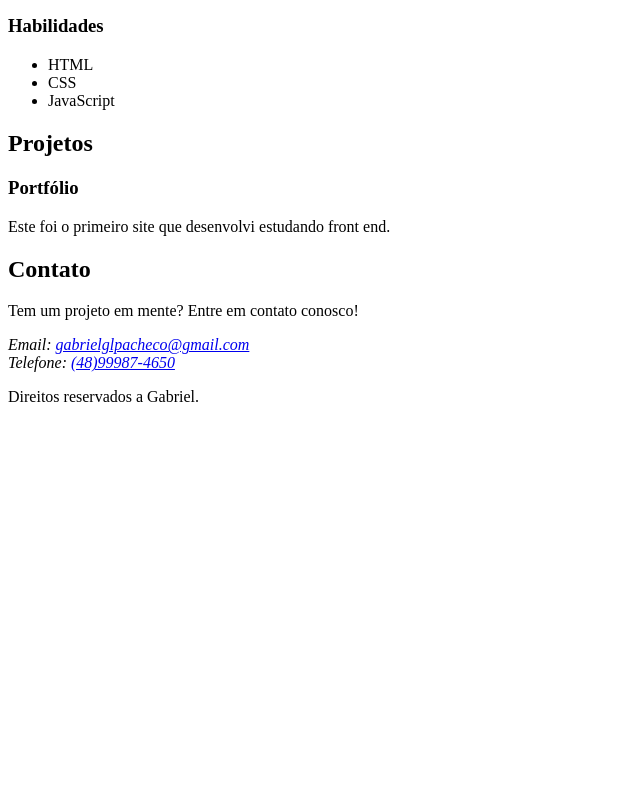
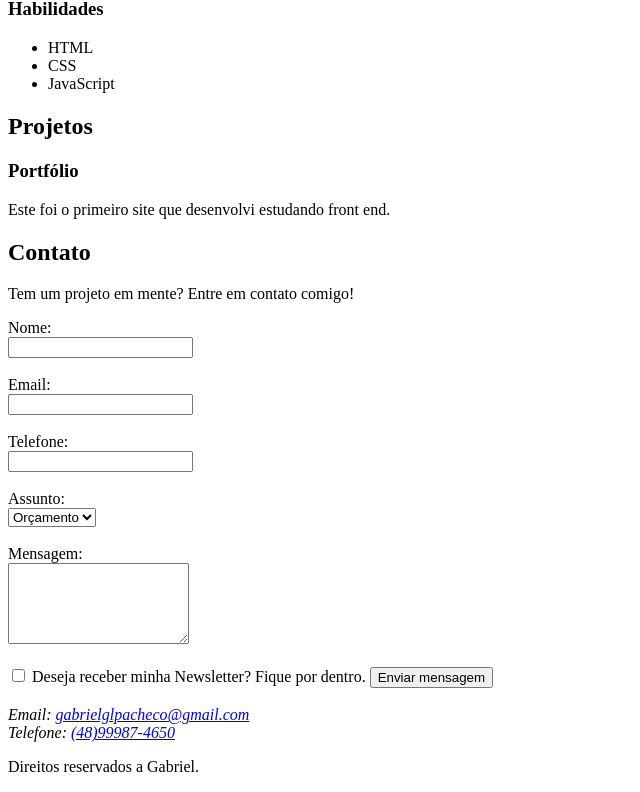
Before and after one commit to gabrielglpacheco-code/Site, a plain HTML site: page index.html in a window 1280 px wide. Shown: the part 936-1728 px from the top of the page, without its empty margins (0-640 px from the left). Before the commit the page ends 1358 px from the top, so only its background shows below. Drawn offline with Linux system fonts and the light colour scheme.

Commit message:
Nova foto e melhor apresentação do texto

```diff
--- a/index.html
+++ b/index.html
@@ -34,13 +34,11 @@
 
         <h2>Sobre mim</h2> <!--Título menor-->
 
-        <img src="imagens/file.jpg" alt="Imagem de foto de perfil" title="Imagem de perfil de Gabriel"> <!--Inserção de imagem-->
+        <img src="imagens/Male07.3.webp" alt="Imagem de foto de perfil" title="Imagem de perfil de Gabriel"> <!--Inserção de imagem-->
 
             <article> <!--Artigo principal da sessão-->
 
-                <p>Eu sou o Gabriel, técnico de informática autônomo e futuro desenvolvedor de software.
-
-                </p>
+                <p>Eu sou o Gabriel, técnico de informática autônomo e futuro desenvolvedor de software.</p>
 
             </article>
 
@@ -68,9 +66,7 @@
 
             <h3>Portfólio</h3>
 
-            <p>
-                Este foi o primeiro site que desenvolvi estudando front end.
-            </p>
+            <p>Este foi o primeiro site que desenvolvi estudando front end.</p>
 
         </article>
 
@@ -82,9 +78,35 @@
 
         <h2>Contato</h2>
 
-        <p>Tem um projeto em mente? Entre em contato conosco!
+        <p>Tem um projeto em mente? Entre em contato comigo!</p>
 
-        </p>
+        <form action=""> <!--Sessão de preenchimento de formulário por parte do usuário, action será usado para linkar com um database-->
+
+            <label for="nome">Nome: </label> <br>
+            <input type="text" id="nome" name="nome" required> <br> <br>
+
+            <label for="email">Email: </label> <br>
+            <input type="email" id="email" name="email" required> <br> <br>
+
+            <label for="telefone">Telefone: </label> <br>
+            <input type="tel" id="telefone" name="telefone"> <br> <br>
+
+            <label for="assunto">Assunto: </label> <br> <!--Opções selecionáveis pelo usuário-->
+                <select name="assunto" id="assunto">
+                    <option value="orcamento">Orçamento</option>
+                    <option value="duvida">Dúvida</option>
+                    <option value="outro">Outro</option>
+                </select> <br> <br>
+
+            <label for="mensagem">Mensagem: </label> <br> <!--Campo de texto-->
+            <textarea name="mensagem" id="mensagem" cols="20" rows="5" required></textarea> <br> <br>
+
+            <input type="checkbox" id="inscricao" name="inscricao">
+            <label for="inscricao">Deseja receber minha Newsletter? Fique por dentro.</label>
+
+            <input type="submit" value="Enviar mensagem"> <br> <br>
+
+        </form>
 
         <address>
 
@@ -97,9 +119,7 @@
 
     <footer>
 
-        <p>Direitos reservados a Gabriel.
-
-        </p>
+        <p>Direitos reservados a Gabriel.</p>
 
     </footer>
 
```
Also changed, not shown: imagens/Male07.3.webp (added).
